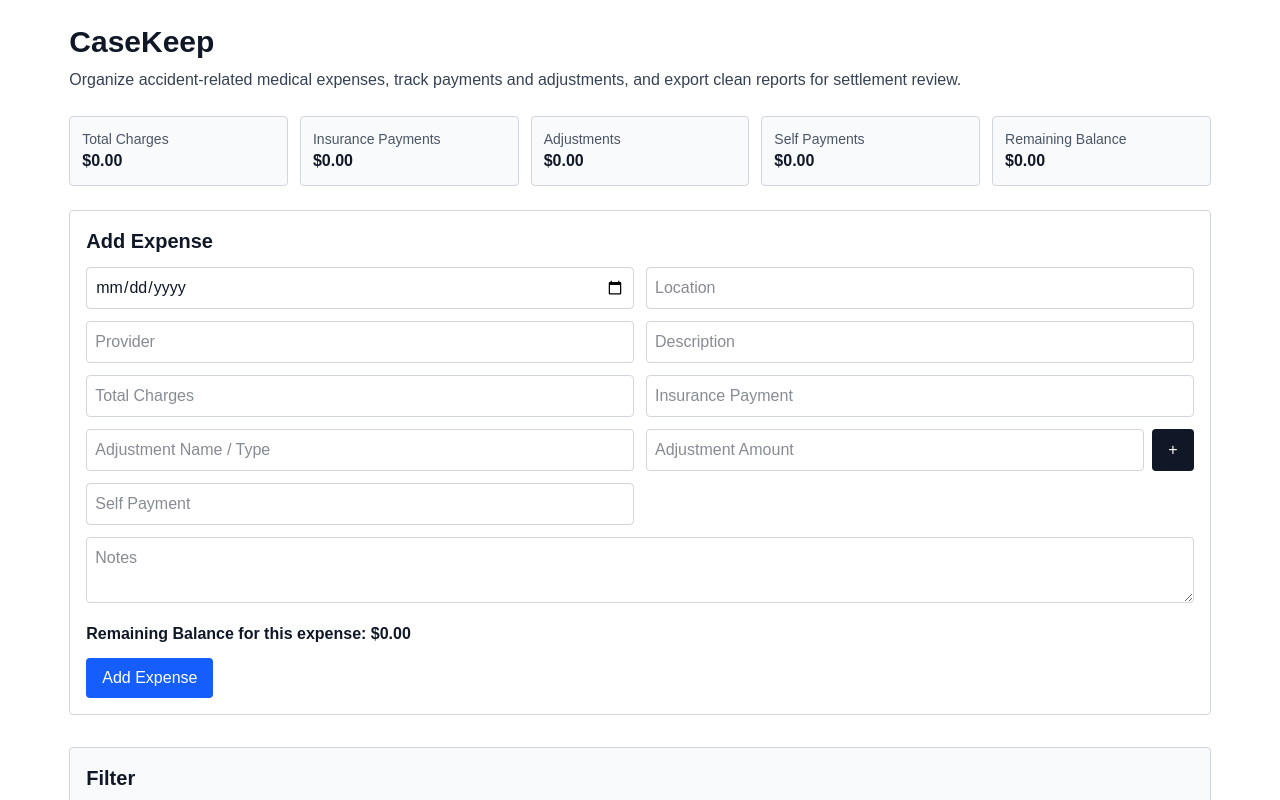
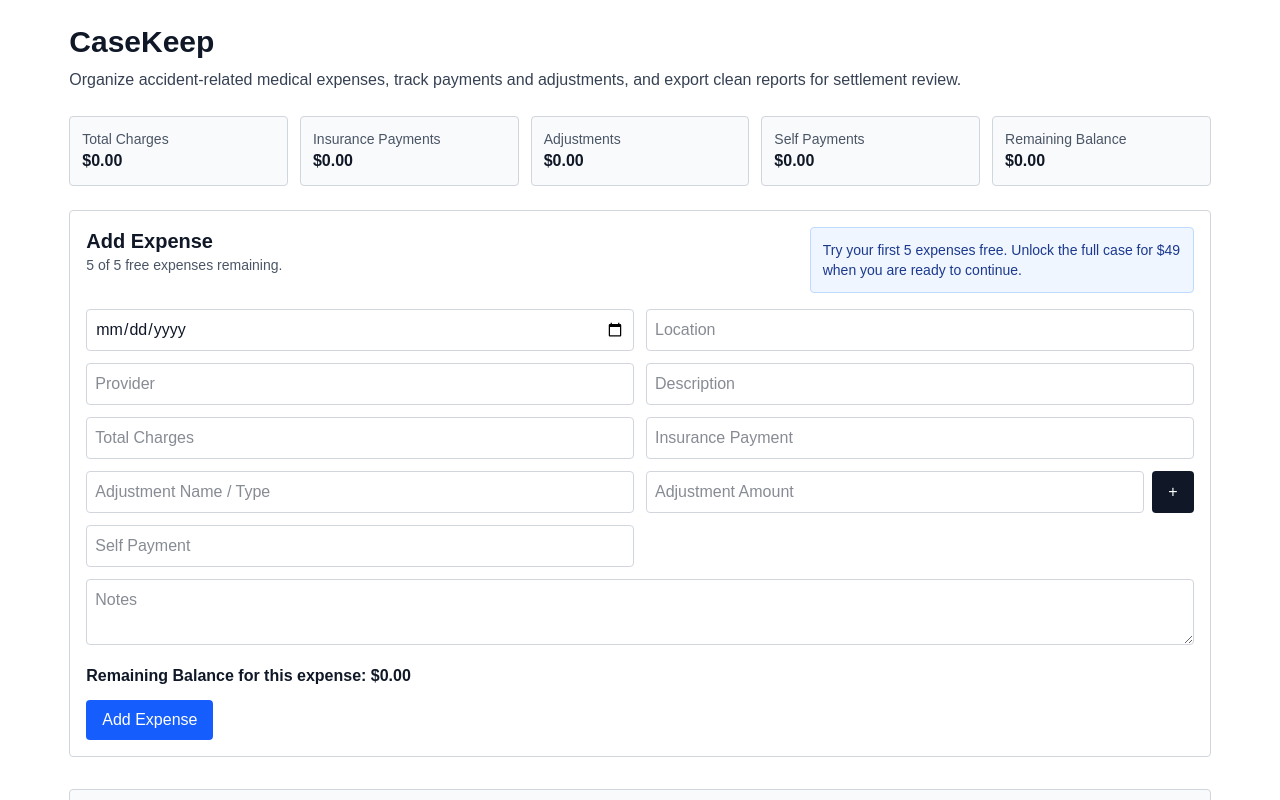
Before and after one commit to MelissaLWeeks/casekeep, a Next.js app: page /case in a window 1280 px wide. Shown: the top 800 px of the page. Built offline with nearby package versions, Linux system fonts and the light colour scheme.

Commit message:
Add five expense free limit and Stripe unlock prompt

```diff
--- a/app/case/page.js
+++ b/app/case/page.js
@@ -17,6 +17,9 @@ const emptyExpense = {
 };
 
 const statusOptions = ["Billed", "Partially Paid", "Paid"];
+
+const FREE_EXPENSE_LIMIT = 5;
+const STRIPE_PAYMENT_LINK = "https://buy.stripe.com/8x27sK2X3epy6whcwEdjO00";
 
 function createId() {
   return crypto.randomUUID
@@ -278,6 +281,14 @@ export default function CasePage() {
     status: "",
   });
 
+  const isCaseUnlocked = false;
+  const hasReachedFreeLimit =
+    !isCaseUnlocked && expenses.length >= FREE_EXPENSE_LIMIT;
+  const remainingFreeExpenses = Math.max(
+    FREE_EXPENSE_LIMIT - expenses.length,
+    0
+  );
+
   useEffect(() => {
     const saved = localStorage.getItem("casekeepExpensesV2");
     const savedSuggestions = localStorage.getItem("casekeepAdjustmentSuggestions");
@@ -350,6 +361,10 @@ export default function CasePage() {
 
   function addExpense(e) {
     e.preventDefault();
+
+    if (hasReachedFreeLimit) {
+      return;
+    }
 
     const newExpense = cleanExpense({
       ...formData,
@@ -788,16 +803,54 @@ return `
       </div>
 
       <div className="border border-gray-300 bg-white p-4 rounded mb-8">
-        <h2 className="text-xl font-semibold mb-3">Add Expense</h2>
-        <ExpenseForm
+  <div className="flex flex-col md:flex-row md:items-start md:justify-between gap-3 mb-4">
+    <div>
+      <h2 className="text-xl font-semibold">Add Expense</h2>
+      <p className="text-sm text-gray-600">
+        {isCaseUnlocked
+          ? "This case is unlocked."
+          : `${remainingFreeExpenses} of ${FREE_EXPENSE_LIMIT} free expenses remaining.`}
+      </p>
+    </div>
+
+    {!isCaseUnlocked && (
+      <div className="border border-blue-200 bg-blue-50 text-blue-900 rounded p-3 text-sm md:max-w-sm">
+        Try your first {FREE_EXPENSE_LIMIT} expenses free. Unlock the full
+        case for $49 when you are ready to continue.
+      </div>
+    )}
+  </div>
+
+  {hasReachedFreeLimit ? (
+    <div className="border border-gray-300 bg-gray-50 rounded p-5">
+      <h3 className="text-lg font-semibold mb-2">
+        You’ve used your 5 free expenses.
+      </h3>
+      <p className="text-gray-700 mb-4">
+        Unlock this case for $49 to continue adding expenses, editing your
+        records, and exporting reports.
+      </p>
+
+      <a
+        href={STRIPE_PAYMENT_LINK}
+        target="_blank"
+        rel="noopener noreferrer"
+        className="inline-block bg-blue-700 text-white px-5 py-3 rounded font-semibold"
+      >
+        Unlock full case for $49
+      </a>
+    </div>
+  ) : (
+    <ExpenseForm
           data={formData}
           setData={setFormData}
           onChange={handleAddChange}
           onSubmit={addExpense}
           submitLabel="Add Expense"
-          adjustmentSuggestions={adjustmentSuggestions}
-        />
-      </div>
+    adjustmentSuggestions={adjustmentSuggestions}
+  />
+  )}
+</div>
 
      <div className="border border-gray-300 bg-gray-50 p-4 rounded mb-4">
   <h2 className="text-xl font-semibold mb-3">Filter</h2>
```
